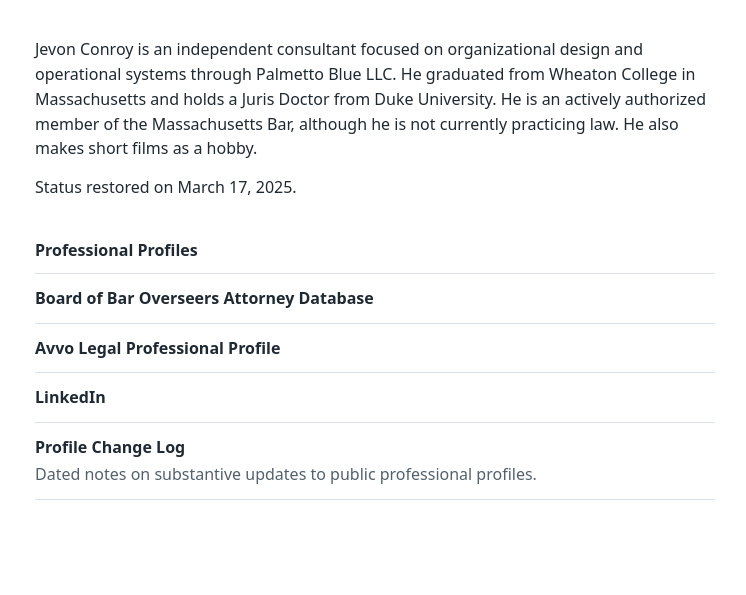
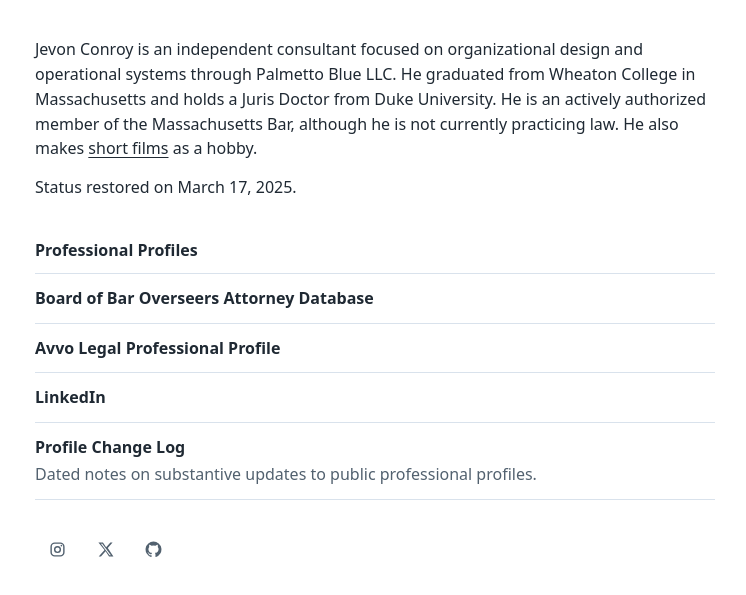
Before and after one commit to JevonConroy/jevon-site, a plain HTML site: page index.html in a window 1280 px wide. Shown: the part 337-932 px from the top of the page, without its empty margins (265-1011 px from the left). Before the commit the page ends 909 px from the top, so only its background shows below. Drawn offline with Linux system fonts and the light colour scheme.

Commit message:
Link film hobby and add discreet profile icons to homepage

```diff
--- a/index.html
+++ b/index.html
@@ -119,9 +119,13 @@
     font-weight: 400;
     }
     a {
+      color: var(--text);
+      text-underline-offset: 3px;
+    }
+
+    li a {
       display: block;
       padding: 12px 0;
-      color: var(--text);
       text-decoration: none;
     }
 
@@ -129,6 +133,32 @@
     a:focus {
       text-decoration: underline;
       text-underline-offset: 3px;
+    }
+
+    .profile-icons {
+      display: flex;
+      gap: 4px;
+      margin-top: 28px;
+    }
+
+    .profile-icons a {
+      display: grid;
+      place-items: center;
+      width: 44px;
+      height: 44px;
+      color: var(--muted);
+      border-radius: 4px;
+    }
+
+    .profile-icons a:hover,
+    .profile-icons a:focus-visible {
+      color: var(--text);
+      background: #f1f4f6;
+    }
+
+    .profile-icons svg {
+      width: 17px;
+      height: 17px;
     }
   </style>
 </head>
@@ -142,7 +172,7 @@
     </header>
 
     <main>
-      <p>Jevon Conroy is an independent consultant focused on organizational design and operational systems through Palmetto Blue LLC. He graduated from Wheaton College in Massachusetts and holds a Juris Doctor from Duke University. He is an actively authorized member of the Massachusetts Bar, although he is not currently practicing law. He also makes short films as a hobby.</p>
+      <p>Jevon Conroy is an independent consultant focused on organizational design and operational systems through Palmetto Blue LLC. He graduated from Wheaton College in Massachusetts and holds a Juris Doctor from Duke University. He is an actively authorized member of the Massachusetts Bar, although he is not currently practicing law. He also makes <a href="https://www.imdb.com/name/nm13013922/">short films</a> as a hobby.</p>
       <p>Status restored on March 17, 2025.</p>
 
      <h2>Professional Profiles</h2>
@@ -170,6 +200,20 @@
   </li>
 </ul>
     </main>
+
+    <footer>
+      <nav class="profile-icons" aria-label="Other profiles">
+        <a href="https://www.instagram.com/jevon.conroy/" aria-label="Instagram" title="Instagram">
+          <svg viewBox="0 0 24 24" aria-hidden="true" focusable="false"><g fill="none" stroke="currentColor" stroke-width="2"><rect x="3" y="3" width="18" height="18" rx="5"/><circle cx="12" cy="12" r="4"/></g><circle cx="17.5" cy="6.5" r="1.2" fill="currentColor"/></svg>
+        </a>
+        <a href="https://x.com/jevonconroy" aria-label="X" title="X">
+          <svg viewBox="0 0 24 24" aria-hidden="true" focusable="false"><path fill="currentColor" d="M18.9 2H22l-6.8 7.8L23.2 22H17l-4.9-7.4L5.6 22H2.4l8.2-9.4L2 2h6.4l4.5 6.7L18.9 2ZM17.8 20h1.8L7.4 3.9H5.5L17.8 20Z"/></svg>
+        </a>
+        <a href="https://github.com/JevonConroy" aria-label="GitHub" title="GitHub">
+          <svg viewBox="0 0 24 24" aria-hidden="true" focusable="false"><path fill="currentColor" d="M12 .8a11.2 11.2 0 0 0-3.54 21.83c.56.1.77-.24.77-.54v-2.1c-3.12.68-3.78-1.33-3.78-1.33-.51-1.3-1.25-1.65-1.25-1.65-1.02-.7.08-.69.08-.69 1.13.08 1.72 1.16 1.72 1.16 1 1.72 2.62 1.22 3.26.94.1-.73.39-1.22.71-1.5-2.49-.28-5.11-1.25-5.11-5.54 0-1.22.43-2.22 1.15-3-.11-.28-.5-1.42.11-2.96 0 0 .94-.3 3.08 1.15a10.7 10.7 0 0 1 5.6 0c2.14-1.45 3.08-1.15 3.08-1.15.61 1.54.22 2.68.11 2.96.72.78 1.15 1.78 1.15 3 0 4.3-2.62 5.25-5.12 5.53.4.35.76 1.03.76 2.08v3.1c0 .3.2.65.77.54A11.2 11.2 0 0 0 12 .8Z"/></svg>
+        </a>
+      </nav>
+    </footer>
   </div>
 </body>
 </html>
```
